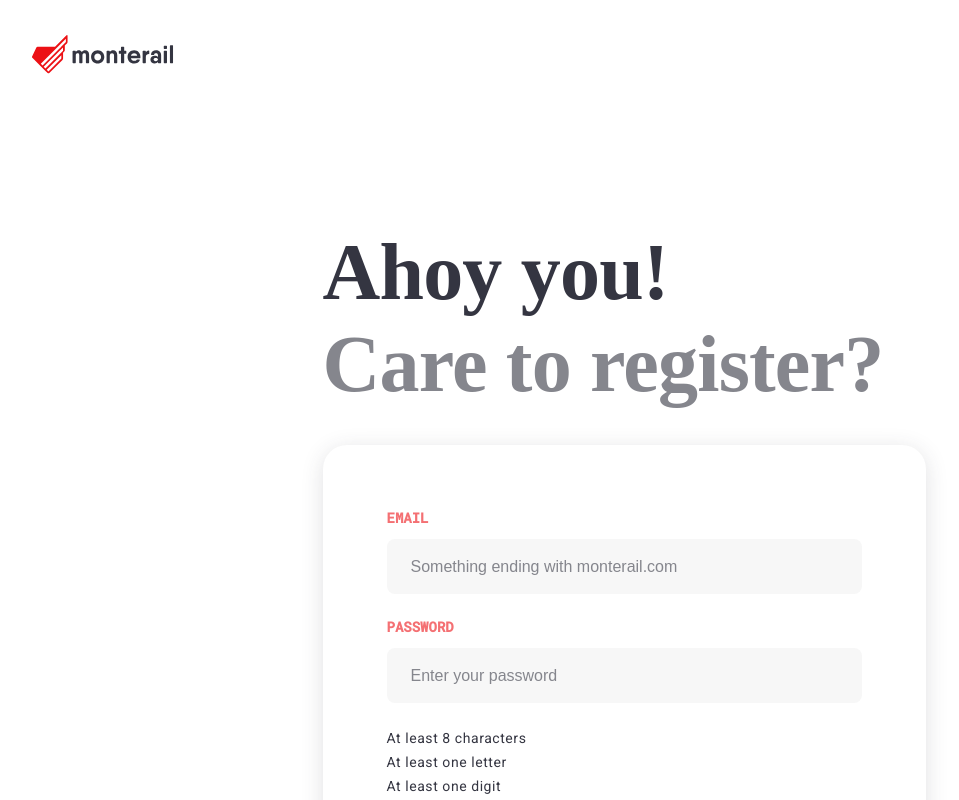
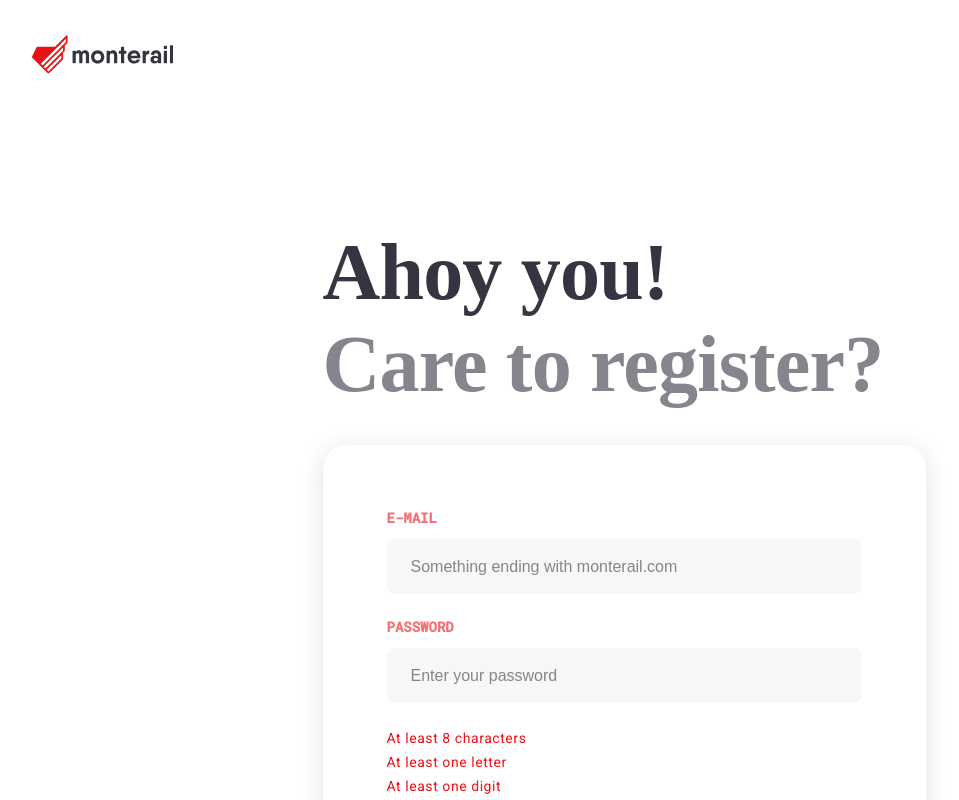
Before and after one commit to martaqh/monte-cinema-project, a Vue app: page /reg in a window 1280 px wide. Shown: the top 800 px of the page, without its empty margins (16-975 px from the left). Built offline with nearby package versions, Linux system fonts and the light colour scheme; a web font is replaced by a local one.

Commit message:
Add email and password validation (UI level)

```diff
--- a/src/components/common/App/AppInput.vue
+++ b/src/components/common/App/AppInput.vue
@@ -17,7 +17,7 @@ export default defineComponent({
       type: String,
     }
   },
-  emits: ['update:modelValue'],
+  emits: ['update:modelValue', 'blur'],
 });
 </script>
 
@@ -28,6 +28,7 @@ export default defineComponent({
       :placeholder="placeholder"
       :value="modelValue"
       @input="$emit('update:modelValue', $event.target.value)"
+      @blur="$emit('blur', $event)"
     />
   </div>
 </template>
--- a/src/components/common/Form/ValidationMessage.vue
+++ b/src/components/common/Form/ValidationMessage.vue
@@ -23,17 +23,20 @@ export default defineComponent({
   letter-spacing: 0.04em;
   line-height: 170%;
 
-  .valid {
-      color: $color-success;
-  }
-
-  .notValid {
-      color: $color-brand;
-  }
-
   p {
       margin: 0;
       padding: 0;
   }
 }
+
+.valid {
+  color: $color-success;
+}
+
+.not-valid {
+  color: $color-brand;
+}
+.disapear {
+  display: none;
+}
 </style>
--- a/src/components/common/TheContainer.vue
+++ b/src/components/common/TheContainer.vue
@@ -29,6 +29,7 @@ export default defineComponent({
   max-width: 1440px;
   padding: 0 24px;
   margin: 0 auto;
+
 }
 
 .container[variant="full-width"] {
--- a/src/components/features/Header/SignSection.vue
+++ b/src/components/features/Header/SignSection.vue
@@ -9,7 +9,7 @@ export default defineComponent({
 <template>
   <div class="sign-section">
     <AppButton
-      :to="{ name: 'Home' }"
+      :to="{ name: 'Reg' }"
       size="medium"
       color-scheme="no-border"
     >
--- a/src/components/pages/HomePage.vue
+++ b/src/components/pages/HomePage.vue
@@ -6,6 +6,9 @@ import ScreeningsSection from '@/components/views/ScreeningsSection.vue';
 import { mapActions } from "pinia";
 import movies from '@/stores/moviesStore'
 import TheContainer from '@/components/common/TheContainer.vue';
+import TheHeader from '@/components/views/TheHeader.vue';
+import SignSection from '@/components/features/Header/SignSection.vue';
+import TopNavbar from '@/components/features/Header/TopNavbar.vue';
 
 export default defineComponent({
   components: {
@@ -13,6 +16,9 @@ export default defineComponent({
     MoviesSummary,
     ScreeningsSection,
     TheContainer,
+    TheHeader,
+    TopNavbar,
+    SignSection
   },
   methods: {
     ...mapActions(movies, ["getMoviesToState"]),
--- a/src/components/pages/Registration/RegStepOne.vue
+++ b/src/components/pages/Registration/RegStepOne.vue
@@ -18,13 +18,40 @@ export default defineComponent({
     AppButton,
     SectionTitle,
     SectionSubtitle,
-    TheHeader
+    TheHeader,
   },
   data() {
     return {
       email: '',
-      password: ''
+      password: '',
+      emailTouched: false,
+      passwordTouched: false,
     }
+  },
+  computed: {
+    emailError() {
+      if (!this.email && this.emailTouched) {
+        return 'Please enter your email'
+      }
+      if (this.email && this.emailTouched && !this.isValidEmail(this.email)) {
+        return 'Please enter CORRECT email'
+      }
+      return ''
+    },
+  },
+  methods: {
+    isValidEmail(input) {
+      return /^(([^<>()[\]\\.,;:\s@"]+(\.[^<>()[\]\\.,;:\s@"]+)*)|(".+"))@((\[[0-9]{1,3}\.[0-9]{1,3}\.[0-9]{1,3}\.[0-9]{1,3}\])|(([a-zA-Z\-0-9]+\.)+[a-zA-Z]{2,}))$/.test(input)
+    },
+    hasOneDigit(input) {
+      return /\d/.test(input)
+    },
+    hasOneLetter(input) {
+      return /[a-zA-Z]/.test(input)
+    },
+    isLongEnough(input) {
+      return input.length >= 8 ? true : false
+    },
   }
 });
 </script>
@@ -41,18 +68,40 @@ export default defineComponent({
       <SectionSubtitle size="large">Care to register?</SectionSubtitle>
       <FormCard>
         <AppInput
-          label="email"
+          label="e-mail"
+          type="email"
           placeholder="Something ending with monterail.com"
+          v-model="email"
+          @blur="emailTouched = true"
         />
-
+        <ValidationMessage
+          v-if="emailError"
+          class='not-valid'
+        >
+          {{ emailError }}
+        </ValidationMessage>
         <AppInput
           label="password"
+          type="password"
           placeholder="Enter your password"
+          v-model="password"
+          @blur="passwordTouched = true"
         />
-
-        <ValidationMessage>At least 8 characters</ValidationMessage>
-        <ValidationMessage>At least one letter</ValidationMessage>
-        <ValidationMessage>At least one digit</ValidationMessage>
+        <ValidationMessage
+          :class="isLongEnough(password) ? 'valid' : 'not-valid'"
+        >
+          At least 8 characters
+        </ValidationMessage>
+        <ValidationMessage
+          :class="hasOneLetter(password) ? 'valid' : 'not-valid'"
+        >
+          At least one letter
+        </ValidationMessage>
+        <ValidationMessage
+          :class="hasOneDigit(password) ? 'valid' : 'not-valid'"
+        >
+          At least one digit
+        </ValidationMessage>
         <div class="reg-setp-one__buttons">
           <AppButton
             size="large"
```
Also changed, not shown: src/App.vue (+0 -7 lines).
